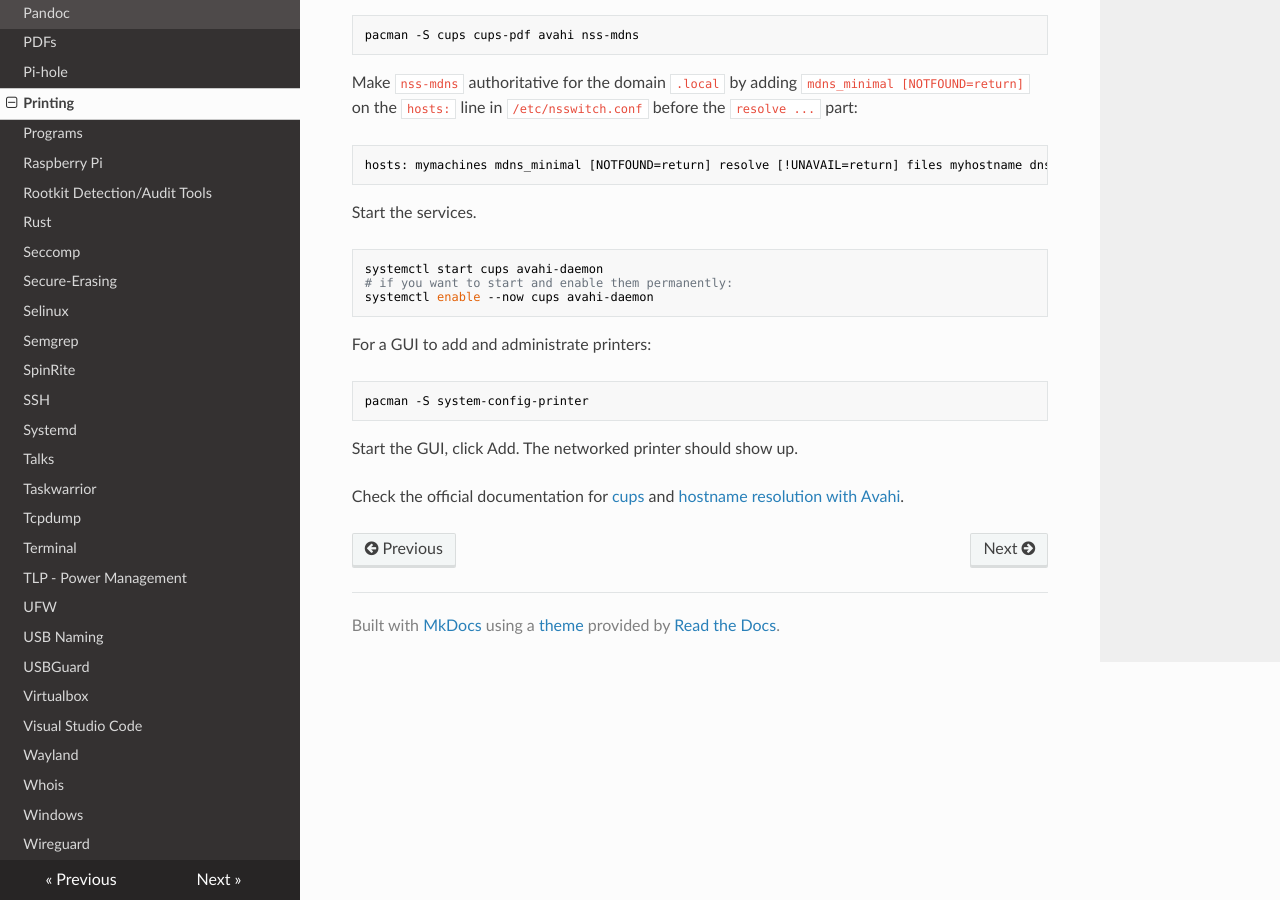
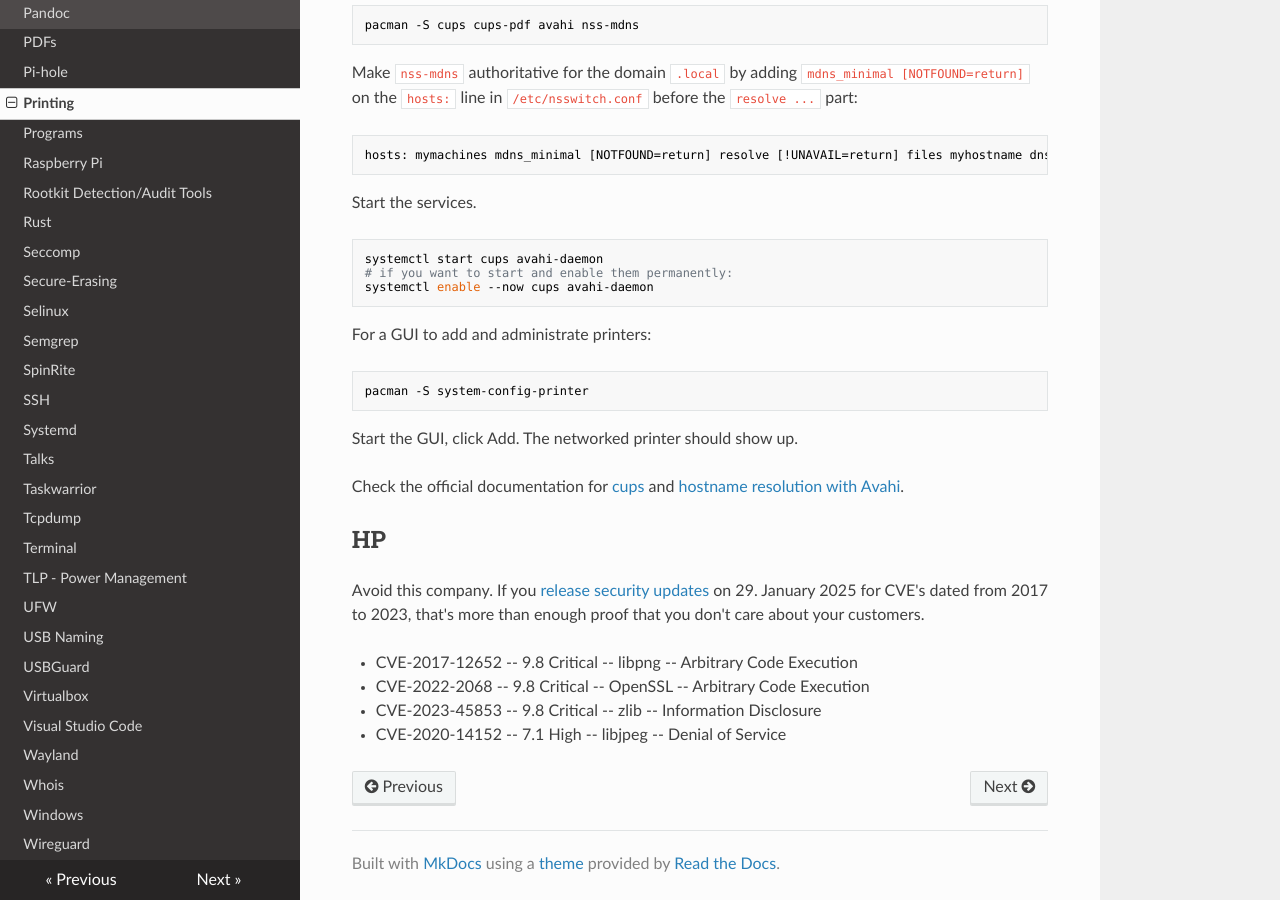
Before and after one commit to Maaxxs/wiki, an MkDocs documentation site: the page built from docs/printing.md, in a window 1280 px wide and 900 px high, scrolled down 522 px. Built offline with MkDocs 1.6.1, drawn with Linux system fonts in a browser that asks for light colours; nearby versions of some CDN libraries.

Commit message:
HP driver updates in January 2025 with CVE's from 2017 to 2023

```diff
--- a/docs/printing.md
+++ b/docs/printing.md
@@ -19,7 +10,7 @@ that mode.
 3. Print all *odd* pages.
 
 
-# Setup on Arch Linux
+## Setup on Arch Linux
 
 I use `systemd-resolved` to resolve DNS queries. I disabled `mDNS`
 support to prevent conflicts with Avahi. You can do so by setting
@@ -59,3 +50,16 @@ Start the GUI, click Add. The networked printer should show up.
 Check the official documentation for
 [cups](https://wiki.archlinux.org/title/CUPS) and [hostname resolution
 with Avahi](https://wiki.archlinux.org/title/Avahi#Hostname_resolution).
+
+## HP
+
+Avoid this company.
+If you
+[release security updates](https://support.hp.com/us-en/document/ish_11892982-11893015-16/hpsbpi03995)
+on 29. January 2025 for CVE's dated from 2017 to 2023,
+that's more than enough proof that you don't care about your customers.
+
+* CVE-2017-12652 -- 9.8 Critical -- libpng -- Arbitrary Code Execution
+* CVE-2022-2068 -- 9.8 Critical -- OpenSSL -- Arbitrary Code Execution
+* CVE-2023-45853 -- 9.8 Critical -- zlib -- Information Disclosure
+* CVE-2020-14152 -- 7.1 High -- libjpeg -- Denial of Service
```
Also changed, not shown: other parts of docs/printing.md (+1 -10 lines).
